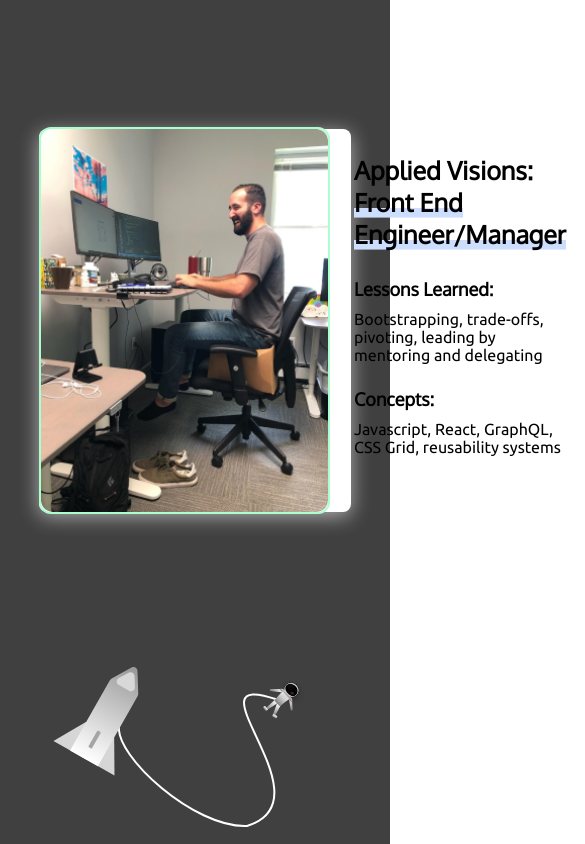
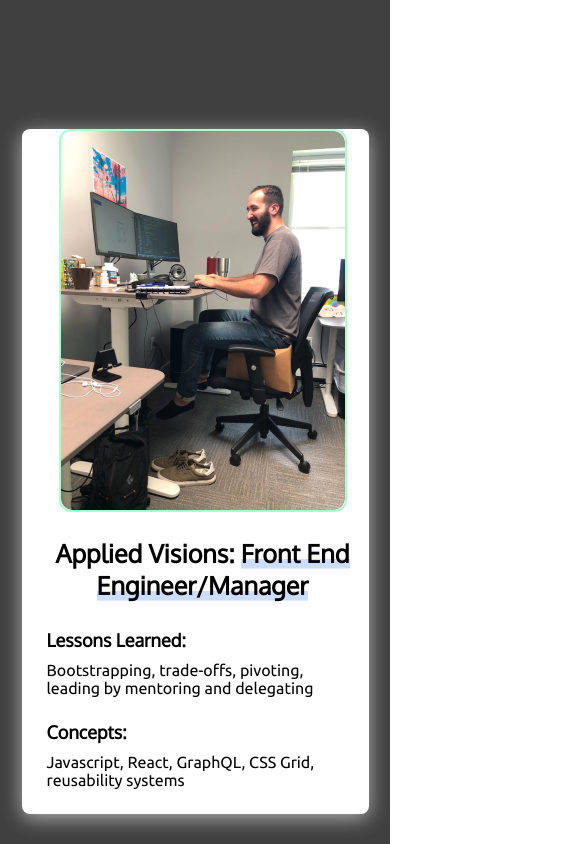
Before and after one commit to scottdevito/sdevito-portfolio, a React (Create React App) app: page / in a window 390 px wide. Shown: the part 3080-3924 px from the top of the page, 585 px wide, since content can reach past the window. Built offline with nearby package versions, Linux system fonts and the light colour scheme.

Commit message:
More responsive changes for mobile

```diff
--- a/src/pages/experience-section/experience-section.tsx
+++ b/src/pages/experience-section/experience-section.tsx
@@ -201,8 +201,13 @@
     flex-direction: column;
     align-items: center;
 
-    padding-bottom: 10vh;
-    min-height: 300vh;
+    padding-bottom: 15vh;
+    min-height: 340vh;
+  }
+
+  @media (max-width: 880px) {
+    min-height: 480vh;
+    padding-bottom: 20vh;
   }
 `;
 
@@ -249,6 +254,12 @@
   @media (max-width: 1150px) {
     width: 80%;
   }
+
+  @media (max-width: 880px) {
+    flex-direction: column;
+    height: initial;
+    padding: 0 10px 25px 25px;
+  }
 `;
 
 const ExperienceCard3 = styled(ExperienceCard)`
@@ -289,6 +300,11 @@
 
   &:hover {
     cursor: default;
+  }
+
+  @media (max-width: 880px) {
+    text-align: center;
+    width: 100%;
   }
 `;
 
```
